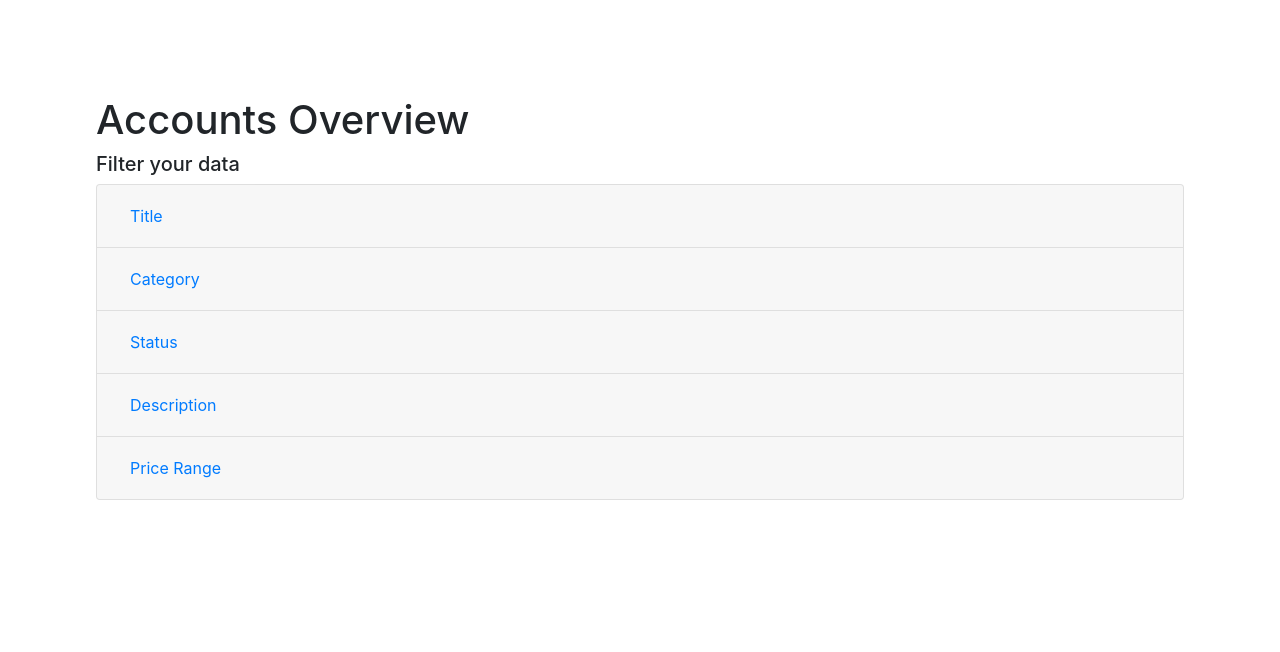
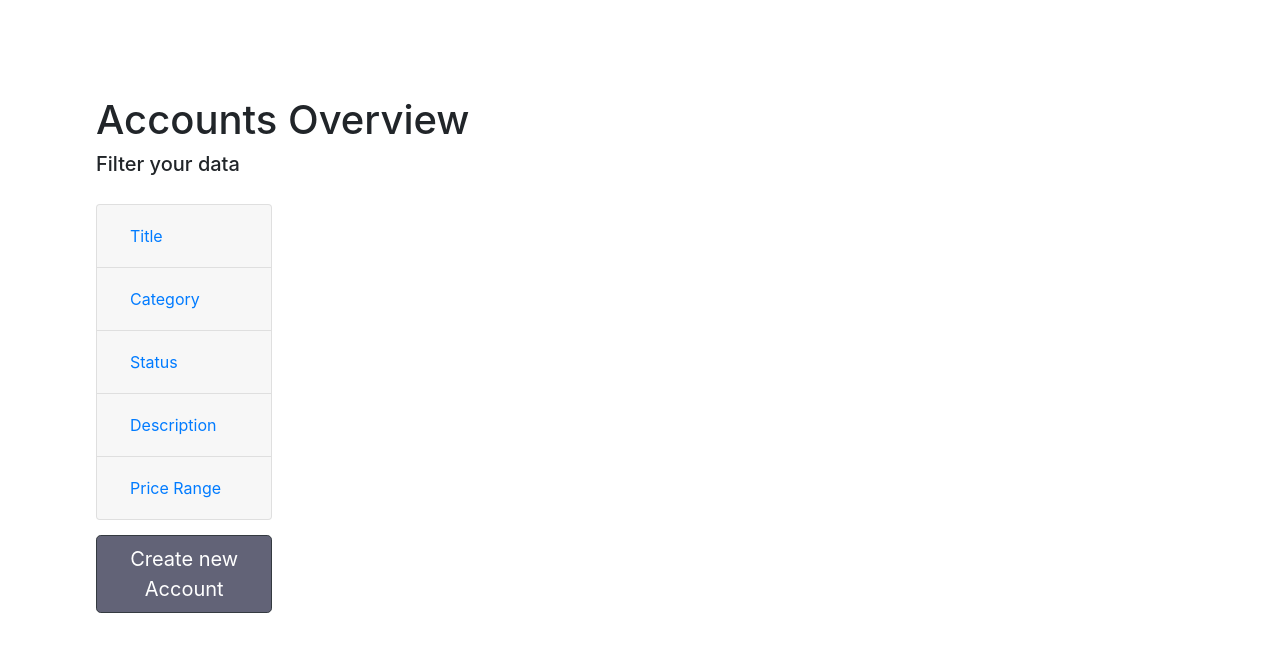
Before and after one commit to Jaydotcom27/ChiksGold_BO, a PHP site: page /ChiksGold_BO/accounts.php in a window 1280 px wide. Shown: the part 56-708 px from the top of the page. Run offline with PHP 8.4, Linux system fonts and the light colour scheme; data that the repository does not hold is empty; some libraries are stand-ins or nearby versions.

Commit message:
Accounts card styling improvements

```diff
--- a/accounts.php
+++ b/accounts.php
@@ -5,9 +5,16 @@
 <?php include('includes/navigation.php') ?>
 
 <div class="mainWrap">
+    <?php if (isset($_SESSION['message'])) { ?>
+        <div class="alert alert-warning fade show" role="alert">
+            <?= $_SESSION['message'] ?>
+            <button type="button" class="btn-close" data-bs-dismiss="alert" aria-label="Close"></button>
+        </div>
+    <?php session_unset(); } ?>
     <h1>Accounts Overview</h1>
     <h5>Filter your data</h5>
-    <div class="accordion" id="accordionExample">
+    <div class="innerWrap">
+    <div class="accordion filterRange" id="accordionExample">
         <div class="card">
             <div class="card-header" id="headingOne">
             <h5 class="mb-0">
@@ -98,14 +105,8 @@
             </div>
             </div>
         </div>
+        <a href="/ChiksGold_BO/createAccount.php"><button type="button" class="btn btn-dark btn-lg btn-block mt-btn" style="bg-color:#626377;">Create new Account</button></a>
     </div>
-    <?php if (isset($_SESSION['message'])) { ?>
-            <div class="alert alert-<?= $_SESSION['message_type'];?> alert-dismissible fade show" role="alert">
-                <?= $_SESSION['message'] ?>
-                <button type="button" class="btn-close" data-bs-dismiss="alert" aria-label="Close"></button>
-            </div>
-        <?php session_unset(); } ?>
-
     <div class="cardContainer">
         <?php
             $query = "SELECT * FROM accounts ";
@@ -139,19 +140,24 @@
                     <p class="card-text"><?php echo $account['Description'] ?></p>
                 </div>
                 <ul class="list-group list-group-flush">
-                    <li class="list-group-item"><?php echo $account['Category'] ?></li>
-                    <li class="list-group-item"><?php echo $account['Price'] ?></li>
-                    <li class="list-group-item"><?php echo $account['Status'] ?></li>
+                    <li class="list-group-item"><i class="fas fa-gamepad px-2" style="color:#626377;"></i><?php echo $account['Category'] ?></li>
+                    <li class="list-group-item"><i class="fas fa-coins px-2" style="color:#626377;"></i><?php echo $account['Price'] ?></li>
+                    <?php if($account['Status'] == 0){?>
+                        <span class="badge badge-success">Available</span>
+                    <?php } else { ?>
+                        <span class="badge badge-primary">Sold</span>
+                    <?php } ?>
                 </ul>
                 <div class="card-body">
                     <?php if($account['Status'] == 0){?>
                         <a href="buyAccount.php?id=<?php echo $account['ID']?>" class="card-link btn btn btn-success">  <i class="fas fa-shopping-cart"></i> Buy</a>
                     <?php } ?>
-                    <a href="editAccount.php?id=<?php echo $account['ID']?>" class="card-link btn btn-secondary">  <i class="fa fa-marker"></i> Edit</a>
+                    <a href="editAccount.php?id=<?php echo $account['ID']?>" class="card-link btn btn-dark">  <i class="fa fa-marker"></i> Edit</a>
                     <a href="database/delete_account.php?id=<?php echo $account['ID']?>" class="card-link btn btn-danger">  <i class="fa fa-trash-alt"></i> Delete</a>
                 </div>
             </div>
         <?php }  ?>
+    </div>
 </div>
 
 
--- a/buyAccount.php
+++ b/buyAccount.php
@@ -23,7 +23,7 @@
     <div class="formWrap">
 
         <?php if (isset($_SESSION['message'])) { ?>
-            <div class="alert alert-<?= $_SESSION['message_type'];?> alert-dismissible fade show" role="alert">
+            <div class="alert alert-<?= $_SESSION['message_type'];?> fade show" role="alert">
                 <?= $_SESSION['message'] ?>
                 <button type="button" class="btn-close" data-bs-dismiss="alert" aria-label="Close"></button>
             </div>
--- a/editAccount.php
+++ b/editAccount.php
@@ -23,7 +23,7 @@
     <div class="formWrap">
 
         <?php if (isset($_SESSION['message'])) { ?>
-            <div class="alert alert-<?= $_SESSION['message_type'];?> alert-dismissible fade show" role="alert">
+            <div class="alert alert-<?= $_SESSION['message_type'];?> fade show" role="alert">
                 <?= $_SESSION['message'] ?>
                 <button type="button" class="btn-close" data-bs-dismiss="alert" aria-label="Close"></button>
             </div>
--- a/includes/navigation.php
+++ b/includes/navigation.php
@@ -1,7 +1,7 @@
 <nav class="navbar navbar-expand-lg navbar-dark bg-dark">
   <div class="container-fluid">
     <a class="navbar-brand" href="index.php">
-      <img src="https://chicksgold.com/home/diamond-circle.svg" alt="" width="30" height="24" class="d-inline-block align-text-top">
+      <img src="https://chicksgold.com/home/circle-gold.svg" alt="" width="30" height="24" class="d-inline-block align-text-top">
       Chiks Gold
     </a>
     <button class="navbar-toggler" type="button" data-bs-toggle="collapse" data-bs-target="#navbarNavDropdown" aria-controls="navbarNavDropdown" aria-expanded="false" aria-label="Toggle navigation">
--- a/styling/generalStyling.css
+++ b/styling/generalStyling.css
@@ -11,6 +11,16 @@
     justify-content: center;
     width: 30%;
     margin-top: 20px;
+}
+
+.innerWrap{
+    display: flex;
+}
+
+.filterRange{
+    width: 20%;
+    margin-top: 20px;
+    margin-right: 30px;
 }
 
 .formButton{
@@ -34,8 +44,16 @@
 
 .filterGroup{
     display: flex;
-    width: 550px;
+    /* width: 550px; */
     height: 130px;
     flex-direction: column;
     justify-content: space-around;
 }
+
+.mt-btn{
+    margin-top: 15px;
+}
+
+.btn-dark, .btn-primary:hover, .btn-primary:active, .btn-primary:visited {
+    background-color: #626377 !important;
+}
```
Also changed, not shown: orders.php (+5 -3 lines).
